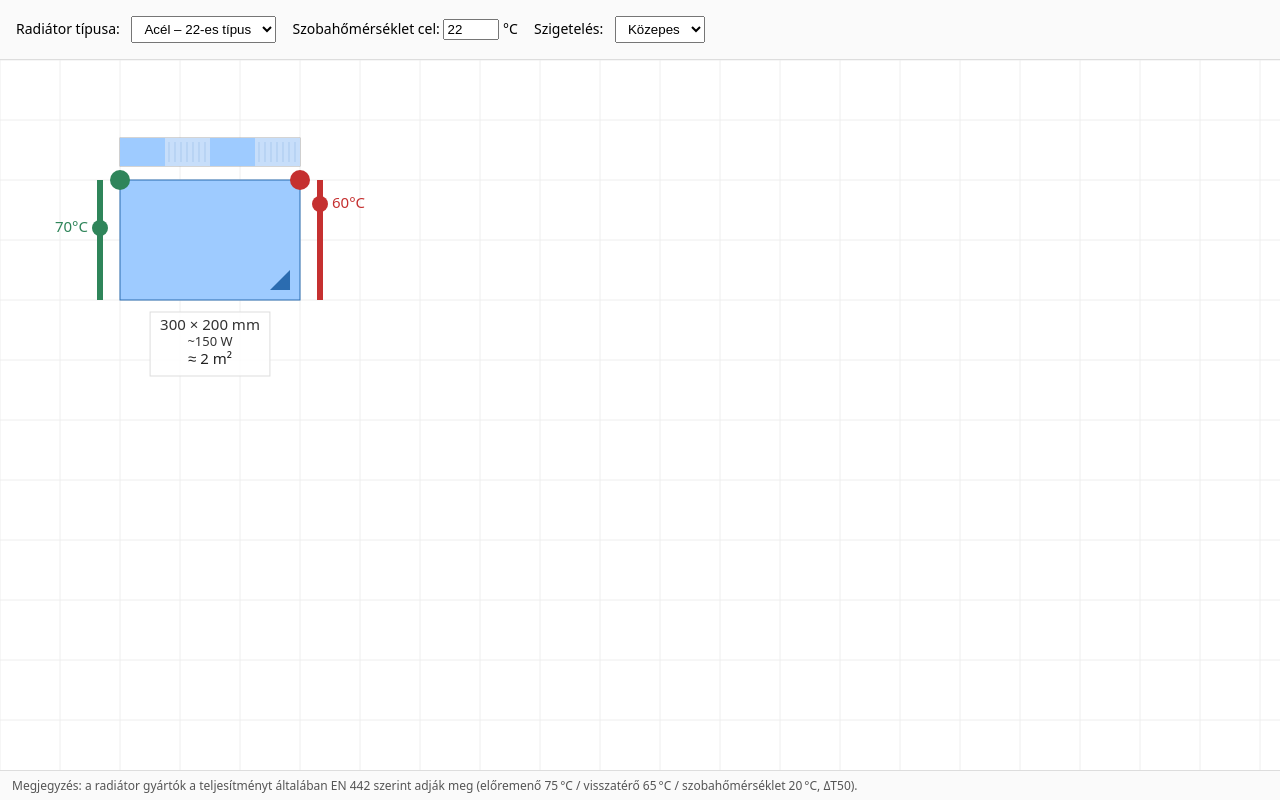
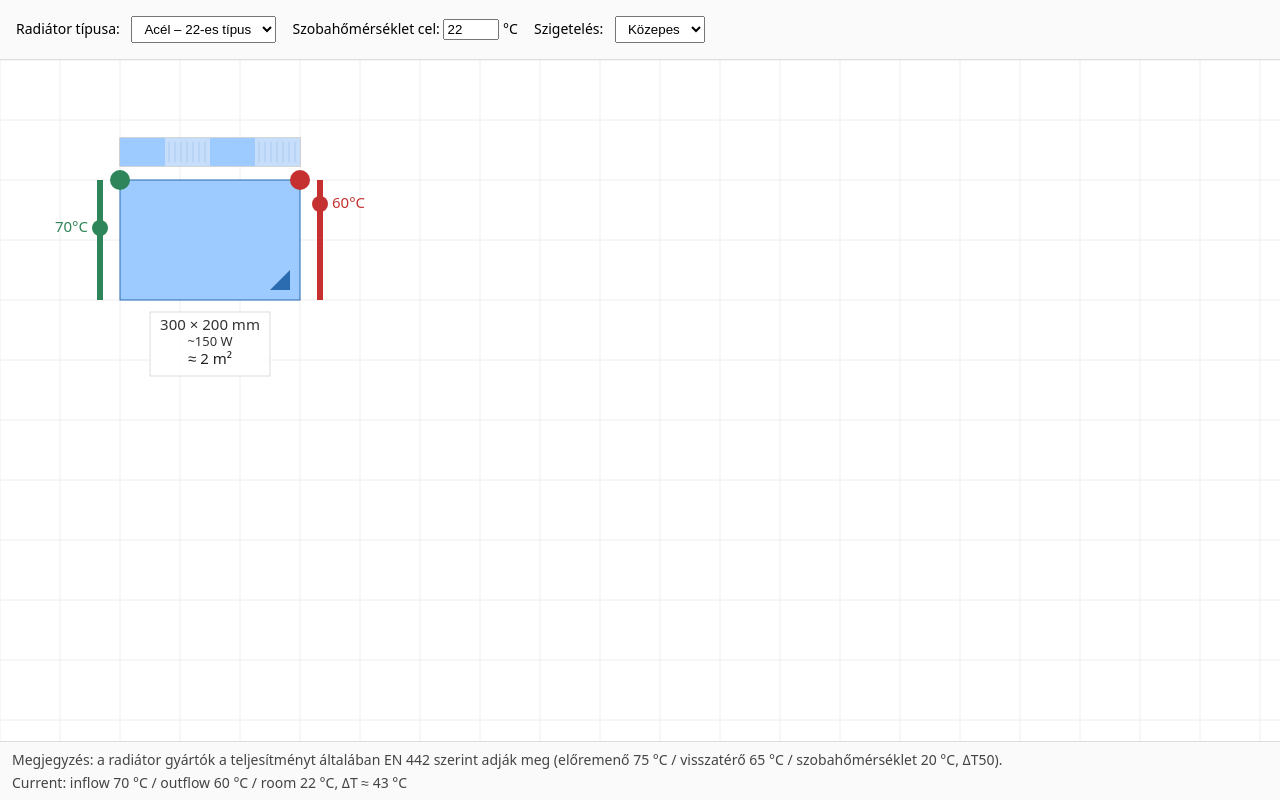
Before and after one commit to csabascript/radiator, a website: page index.html in a window 1280 px wide. Drawn offline with Linux system fonts and the light colour scheme.

Commit message:
feat: refactor

```diff
--- a/index.html
+++ b/index.html
@@ -41,12 +41,15 @@
         bottom: 0;
         left: 0;
         width: 100%;
-        font-size: 12px;
-        color: #555;
+        font-size: 14px;
+        color: #444;
         background: #fafafa;
         border-top: 1px solid #ddd;
-        padding: 6px 12px;
+        padding: 8px 12px;
         box-sizing: border-box;
+      }
+      #footerCurrent {
+        font-weight: 500;
       }
     </style>
   </head>
@@ -65,14 +68,7 @@
 
       <label style="margin-right: 16px">
         Szobahőmérséklet cel:
-        <input
-          id="roomTemp"
-          type="number"
-          value="22"
-          min="5"
-          max="30"
-          step="1"
-        />
+        <input id="roomTemp" type="number" min="5" max="30" step="1" />
         °C
       </label>
       <label style="margin-right: 16px">
@@ -86,6 +82,15 @@
     </header>
 
     <canvas id="canvas"></canvas>
+
+    <footer>
+      <div>
+        Megjegyzés: a radiátor gyártók a teljesítményt általában EN 442 szerint
+        adják meg (előremenő 75 °C / visszatérő 65 °C / szobahőmérséklet 20 °C,
+        ΔT50).
+      </div>
+      <div id="footerCurrent" style="margin-top: 4px"></div>
+    </footer>
 
     <script>
       const canvas = document.getElementById("canvas");
@@ -222,7 +227,8 @@
       };
 
       let radiatorType = "22";
-      let roomTemp = 20;
+      let roomTemp = 22;
+      document.getElementById("roomTemp").value = roomTemp;
       let insulation = "medium";
 
       function heatLossWattsPerM2() {
@@ -443,6 +449,7 @@
         drawConstructionBox();
         drawRadiator();
         drawTempSliders();
+        updateFooterCurrent();
       }
 
       function snap(value) {
@@ -466,6 +473,16 @@
           my >= radiator.y &&
           my <= radiator.y + radiator.h
         );
+      }
+
+      function updateFooterCurrent() {
+        const deltaT = computeDeltaT();
+        const el = document.getElementById("footerCurrent");
+        if (!el) return;
+
+        el.textContent = `Current: inflow ${flowTemp} °C / outflow ${returnTemp} °C / room ${roomTemp} °C, ΔT ≈ ${Math.round(
+          deltaT,
+        )} °C`;
       }
 
       function updateCursor(mx, my) {
@@ -629,10 +646,5 @@
       // Initial fullscreen sizing + first draw (after all constants/functions exist)
       resizeCanvas();
     </script>
-</script>
-  <footer>
-    Megjegyzés: a radiátor gyártók a teljesítményt általában EN 442 szerint adják meg
-    (előremenő 75 °C / visszatérő 65 °C / szobahőmérséklet 20 °C, ΔT50).
-  </footer>
   </body>
 </html>
```
